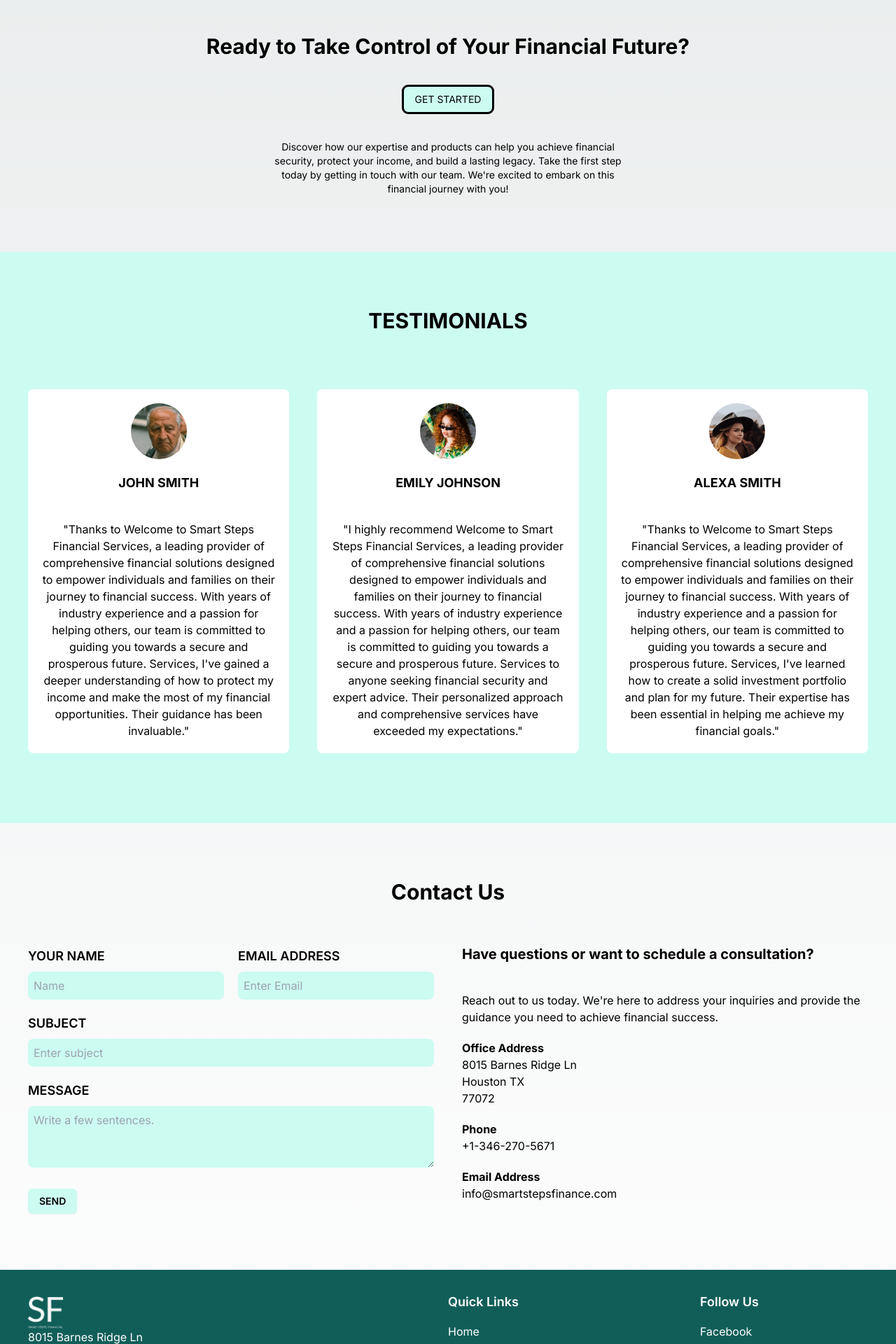
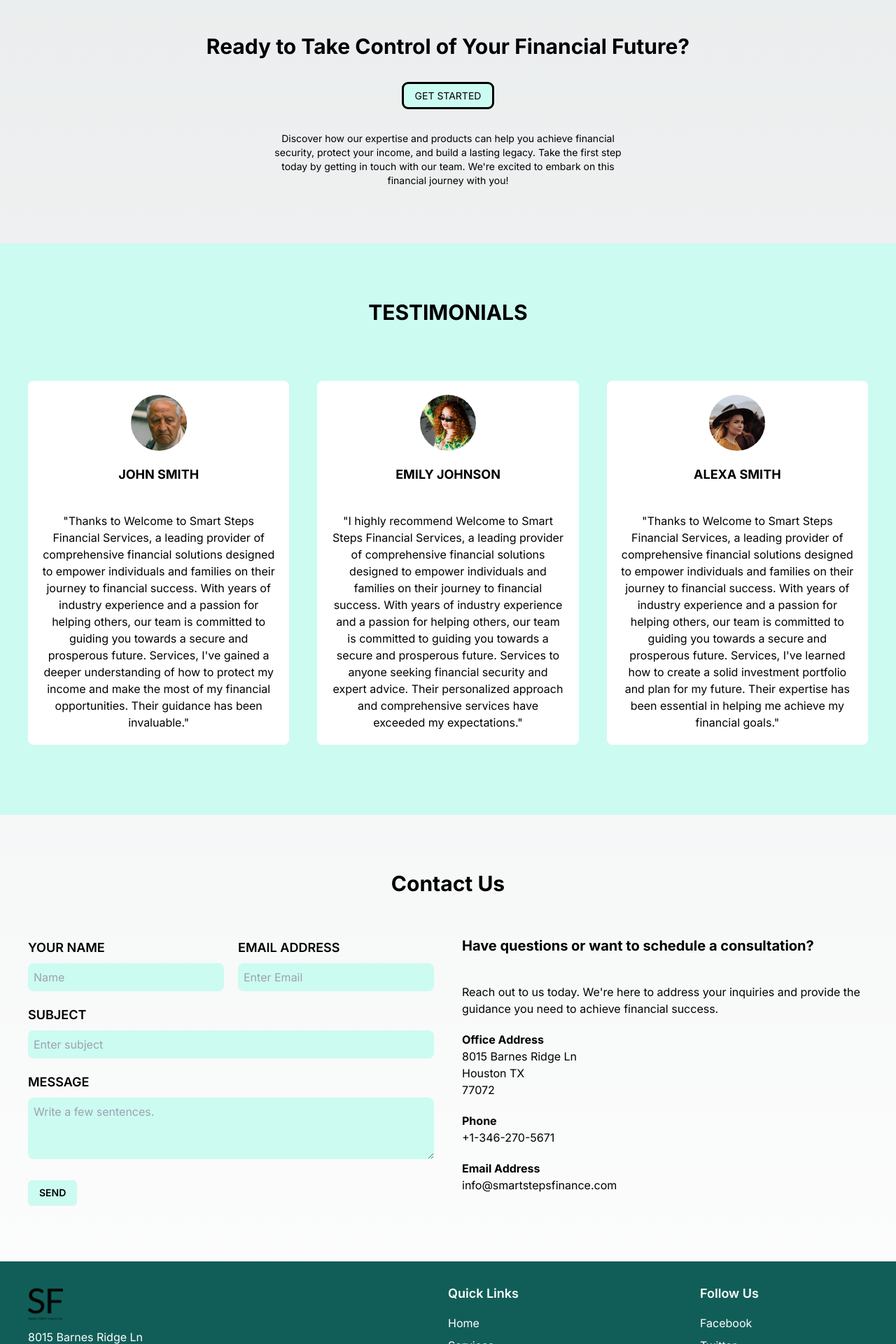
Before and after one commit to rexedge/ssf, a Next.js app: page / in a window 1280 px wide. Shown: the part 2320-4240 px from the top of the page at 70% size. Built offline with nearby package versions, Linux system fonts and the light colour scheme.

Commit message:
Modified 529

```diff
--- a/src/app/page.tsx
+++ b/src/app/page.tsx
@@ -95,10 +95,13 @@ export default function Home() {
 					Ready to Take Control of Your Financial Future?
 				</div>
 				<div className='text-center flex flex-col items-center'>
-					<Button className='mb-10 outline bg-teal-100 dark:bg-teal-900'>
+					<Button
+						href={COMPANY_PROFILE.calendly}
+						className='mb-10 outline bg-teal-100 dark:bg-teal-900'
+					>
 						GET STARTED
 					</Button>
-					<div className='text-sm max-w-[500px]'>
+					<div className='text-sm max-w-[500px] mt-10'>
 						Discover how our expertise and products can help
 						you achieve financial security, protect your
 						income, and build a lasting legacy. Take the first
--- a/src/components/ui/footer.tsx
+++ b/src/components/ui/footer.tsx
@@ -11,7 +11,7 @@ const Footer = () => (
 				<div className='w-full md:w-1/2 lg:w-2/5 mb-8 lg:mb-0'>
 					<Link
 						href={'/'}
-						className='text-lg font-semibold mb-4 invert'
+						className='text-lg font-semibold'
 					>
 						<Image
 							height={50}
@@ -21,7 +21,7 @@ const Footer = () => (
 							className='dark:invert'
 						/>
 					</Link>
-					<div className='mb-3'>
+					<div className='my-3'>
 						<FormatAddress
 							address={COMPANY_PROFILE.address}
 						/>
--- a/src/components/ui/hero.tsx
+++ b/src/components/ui/hero.tsx
@@ -1,6 +1,7 @@
 import React from 'react';
 import Image from 'next/image';
 import Button from './button';
+import { COMPANY_PROFILE } from '@/utils/const';
 
 interface HeroSectionProps {
 	title: string;
@@ -24,7 +25,10 @@ const Hero: React.FC<HeroSectionProps> = ({ title, description, image }) => {
 			<div className='absolute top-1/2 left-1/2 transform -translate-x-1/2 -translate-y-1/2 text-center w-full px-4'>
 				<h1 className='text-4xl font-bold mb-2'>{title}</h1>
 				<p className='text-lg mb-8'>{description}</p>
-				<Button className='shrink-0 text-sm py-2 px-4 dark:bg-teal-900 bg-teal-200 text-black dark:text-white hover:bg-teal-400 dark:hover:bg-teal-700 rounded-lg cursor-pointer'>
+				<Button
+					href={COMPANY_PROFILE.calendly}
+					className='shrink-0 text-sm py-2 px-4 dark:bg-teal-900 bg-teal-200 text-black dark:text-white hover:bg-teal-400 dark:hover:bg-teal-700 rounded-lg cursor-pointer'
+				>
 					Get Started
 				</Button>
 			</div>
--- a/src/components/ui/nav-bar.tsx
+++ b/src/components/ui/nav-bar.tsx
@@ -4,6 +4,8 @@ import { AnimatePresence, motion } from 'framer-motion';
 import Image from 'next/image';
 import Link from 'next/link';
 import React, { Fragment, useEffect, useRef, useState } from 'react';
+import Button from './button';
+import { COMPANY_PROFILE } from '@/utils/const';
 
 export default function NavBar() {
 	const [isMenuOpen, setMenuOpen] = useState(false);
@@ -88,7 +90,7 @@ export default function NavBar() {
 			<AnimatePresence>
 				{isMenuOpen && (
 					<motion.div
-						className={`absolute top-[60px] left-0 bottom-0 right-0 z-[2000]`}
+						className={`relative top-0 left-0 bottom-0 right-0 z-[2000] overflow-hidden`}
 						initial={{ opacity: 0, y: -1000 }}
 						animate={{ opacity: 1, y: 0 }}
 						exit={{ opacity: 0, y: -1000 }}
@@ -119,9 +121,12 @@ export default function NavBar() {
 							>
 								CONTACT
 							</Link>
-							<button className='shrink-0 py-2 px-4 dark:bg-teal-900 bg-teal-200 hover:bg-teal-400 dark:hover:bg-teal-700 rounded-lg cursor-pointer'>
+							<Button
+								href={COMPANY_PROFILE.calendly}
+								className='shrink-0 py-2 px-4 dark:bg-teal-900 bg-teal-200 hover:bg-teal-400 dark:hover:bg-teal-700 rounded-lg cursor-pointer'
+							>
 								BOOK CONSULTATION
-							</button>
+							</Button>
 						</div>
 					</motion.div>
 				)}
--- a/src/utils/const.ts
+++ b/src/utils/const.ts
@@ -4,6 +4,7 @@ export const COMPANY_PROFILE = {
 	address: '8015 Barnes Ridge Ln, Houston TX, 77072',
 	phone: '+1-346-270-5671',
 	email: 'info@smartstepsfinance.com',
+	calendly: 'https://calendly.com/akinolaolaide621/30min',
 };
 
 export const CAROUSEL_IMAGES = [
@@ -12,7 +13,7 @@ export const CAROUSEL_IMAGES = [
 		src: '/slide1.jpg',
 		alt: 'Image 1',
 		title: COMPANY_PROFILE.name,
-		description: 'Empowering Your Financial Future',
+		description: COMPANY_PROFILE.tagline,
 		buttonText: 'Book consultation',
 	},
 	{
@@ -20,7 +21,7 @@ export const CAROUSEL_IMAGES = [
 		src: '/slide2.jpg',
 		alt: 'Image 2',
 		title: COMPANY_PROFILE.name,
-		description: 'Empowering Your Financial Future',
+		description: COMPANY_PROFILE.tagline,
 		buttonText: 'Book consultation',
 	},
 ];
@@ -67,7 +68,7 @@ export const SERVICES = [
 	{
 		title: 'Secured College Savings',
 		description:
-			"Planning for your child's education is a significant financial responsibility. We offer guidance on secured college savings plans, including 529 plans and education savings accounts. By investing in these options, you can accumulate funds for your child's education while potentially benefiting from tax advantages and ensuring their future educational opportunities.",
+			"Planning for your child's education is a significant financial responsibility. We offer guidance on secured college savings plans, including 7702 plans and education savings accounts. By investing in these options, you can accumulate funds for your child's education while potentially benefiting from tax advantages and ensuring their future educational opportunities.",
 	},
 	{
 		title: 'Passive Income',
```
